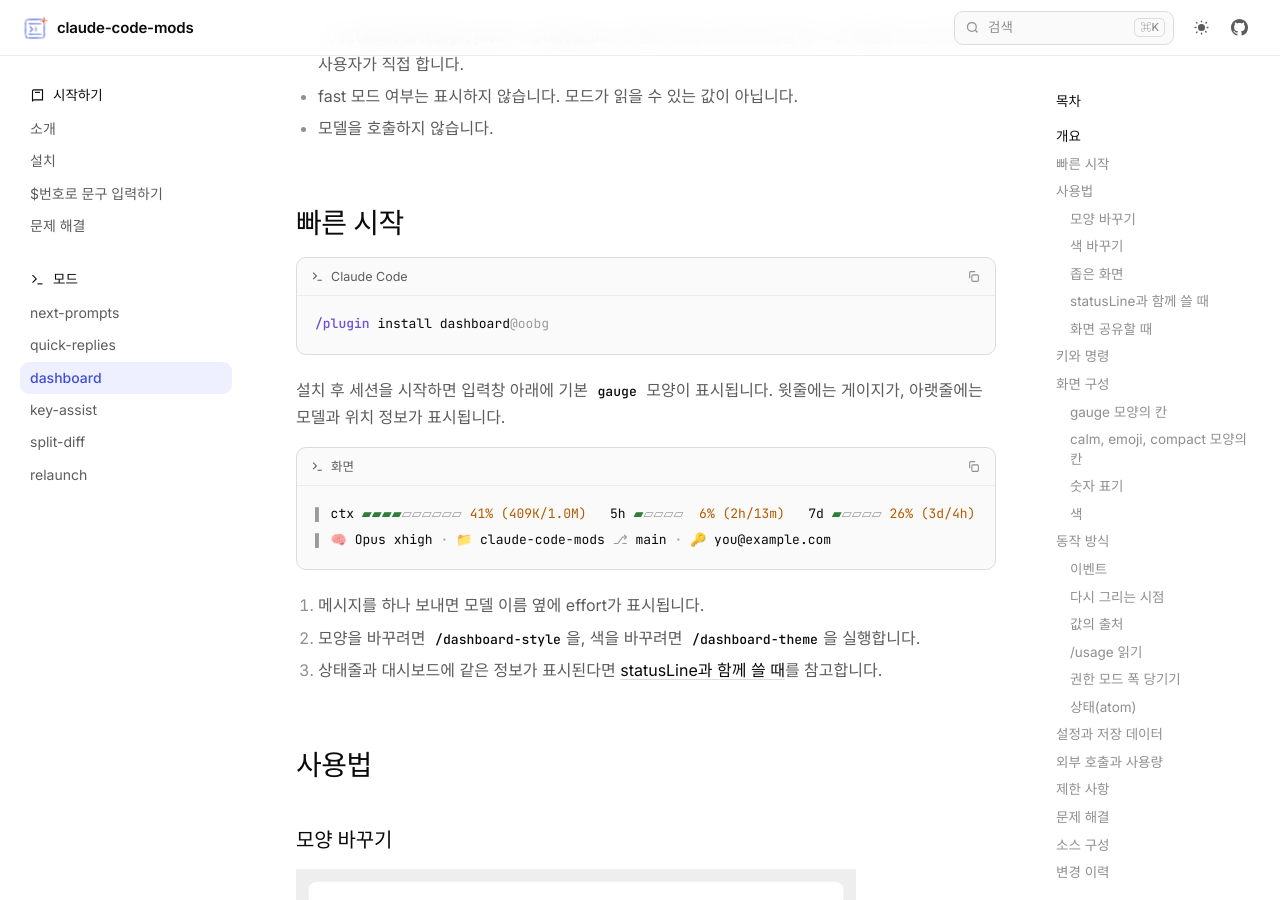
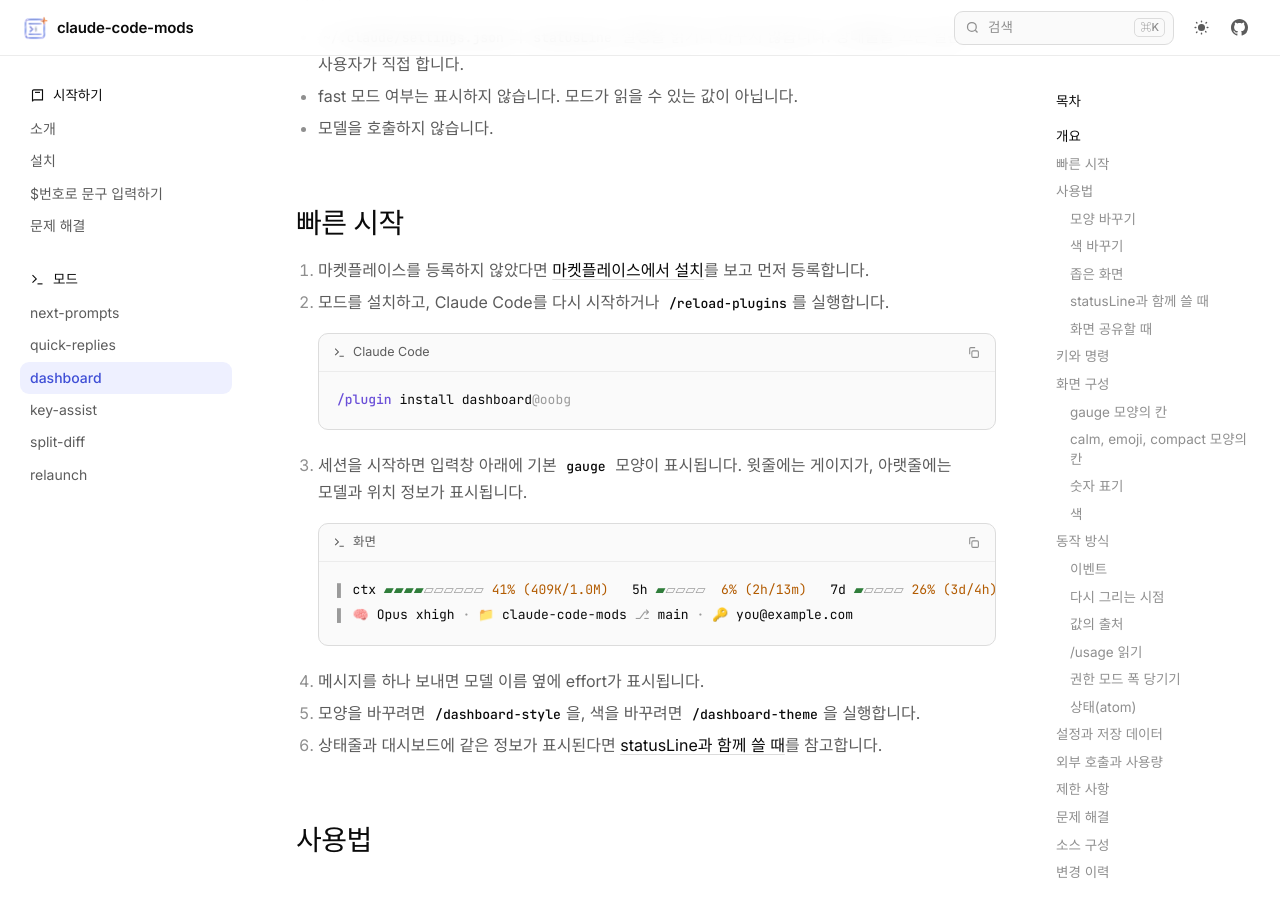
Before and after one commit to oobg/claude-code-mods, a Jekyll site: the page built from docs/dashboard.md, in a window 1280 px wide and 900 px high, scrolled down 1252 px. Built offline with Jekyll 4.4.1, drawn with Linux system fonts in a browser that asks for light colours; some web fonts are replaced; our own code applies the rules of GitHub Pages for plain Markdown files; comment, search, counter and statistics services are not loaded.

Commit message:
docs: 모드 문서 빠른 시작 1번에 마켓플레이스 등록 링크 넣기
마켓플레이스를 등록하지 않은 사람을 위해 빠른 시작 1번을 README의 마켓플레이스에서 설치
절로 가는 링크로 하고, 2번을 설치로 통일했다. 문서마다 목록 밖에 따로 있던 등록 문장과
설치 명령은 목록 안으로 옮기고 기존 단계는 그만큼 뒤로 밀었다.

Co-Authored-By: Claude Opus 5.5 <noreply@anthropic.com>

````diff
--- a/docs/dashboard.md
+++ b/docs/dashboard.md
@@ -46,20 +46,23 @@ Claude Code의 상태줄(`statusLine`) 대신 입력창 아래 안내 줄(`Promp
 
 ## 빠른 시작
 
-```
-/plugin install dashboard@oobg
-```
+1. 마켓플레이스를 등록하지 않았다면 [마켓플레이스에서 설치](../README.md#마켓플레이스에서-설치)를 보고 먼저 등록합니다.
+2. 모드를 설치하고, Claude Code를 다시 시작하거나 `/reload-plugins`를 실행합니다.
 
-설치 후 세션을 시작하면 입력창 아래에 기본 `gauge` 모양이 표시됩니다. 윗줄에는 게이지가, 아랫줄에는 모델과 위치 정보가 표시됩니다.
+   ```
+   /plugin install dashboard@oobg
+   ```
 
-```
-▌ ctx ▰▰▰▰▱▱▱▱▱▱ 41% (409K/1.0M)   5h ▰▱▱▱▱  6% (2h/13m)   7d ▰▱▱▱▱ 26% (3d/4h)   fable ▰▱▱▱▱ 12% (3d/4h)
-▌ 🧠 Opus xhigh · 📁 claude-code-mods ⎇ main · 🔑 you@example.com
-```
+3. 세션을 시작하면 입력창 아래에 기본 `gauge` 모양이 표시됩니다. 윗줄에는 게이지가, 아랫줄에는 모델과 위치 정보가 표시됩니다.
 
-1. 메시지를 하나 보내면 모델 이름 옆에 effort가 표시됩니다.
-2. 모양을 바꾸려면 `/dashboard-style`을, 색을 바꾸려면 `/dashboard-theme`을 실행합니다.
-3. 상태줄과 대시보드에 같은 정보가 표시된다면 [statusLine과 함께 쓸 때](#statusline과-함께-쓸-때)를 참고합니다.
+   ```
+   ▌ ctx ▰▰▰▰▱▱▱▱▱▱ 41% (409K/1.0M)   5h ▰▱▱▱▱  6% (2h/13m)   7d ▰▱▱▱▱ 26% (3d/4h)   fable ▰▱▱▱▱ 12% (3d/4h)
+   ▌ 🧠 Opus xhigh · 📁 claude-code-mods ⎇ main · 🔑 you@example.com
+   ```
+
+4. 메시지를 하나 보내면 모델 이름 옆에 effort가 표시됩니다.
+5. 모양을 바꾸려면 `/dashboard-style`을, 색을 바꾸려면 `/dashboard-theme`을 실행합니다.
+6. 상태줄과 대시보드에 같은 정보가 표시된다면 [statusLine과 함께 쓸 때](#statusline과-함께-쓸-때)를 참고합니다.
 
 ## 사용법
 
````
Also changed, not shown: docs/key-assist.md (+8 -8 lines), docs/next-prompts.md (+8 -9 lines), docs/quick-replies.md (+5 -4 lines), docs/split-diff.md (+8 -9 lines).
